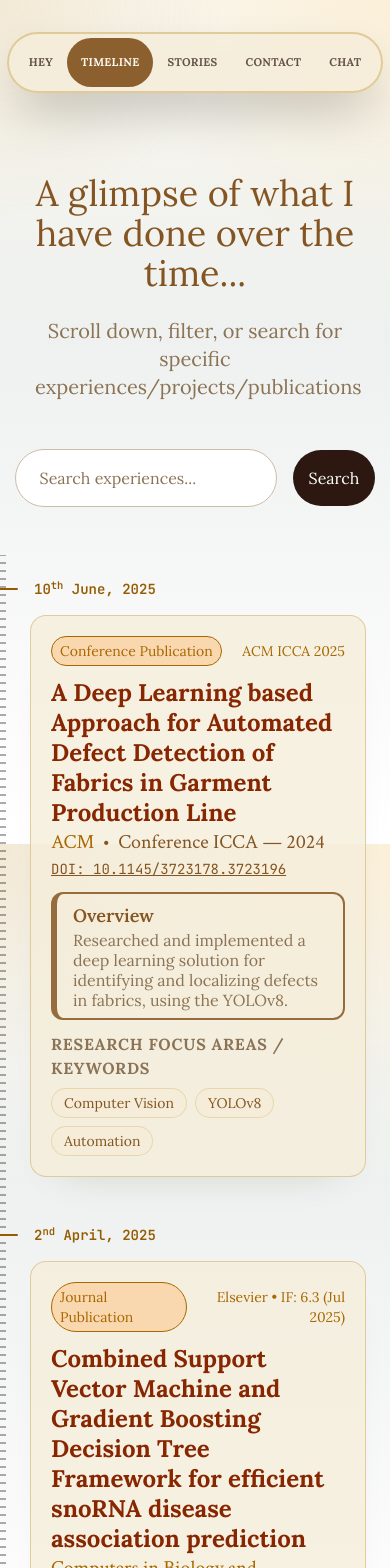
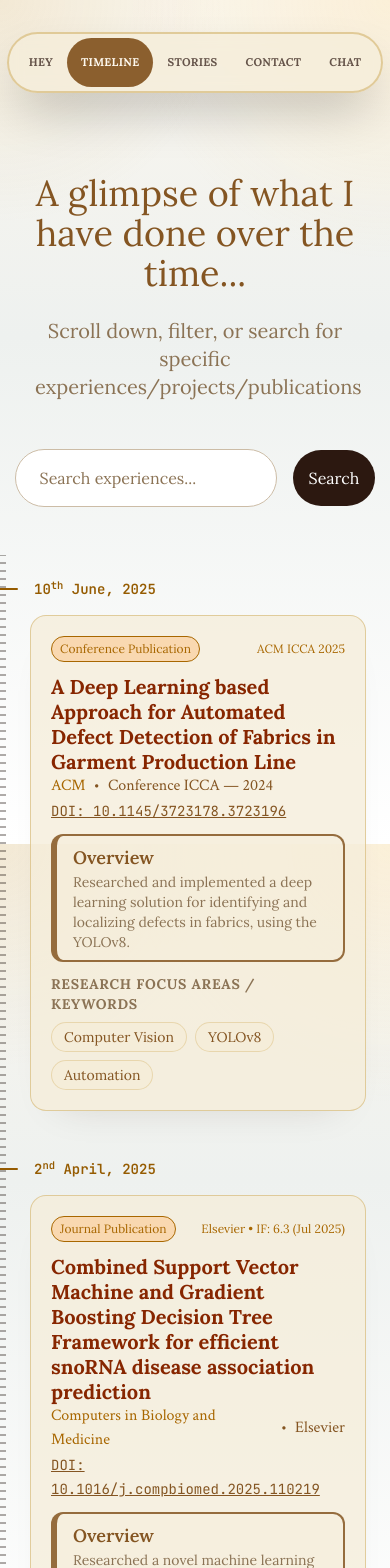
Before and after one commit to kishoreshanto/kishoreshanto, a SvelteKit app: page /timeline in a window 390 px wide. Shown: the top 1568 px of the page. Built offline with nearby package versions, Linux system fonts and the light colour scheme.

Commit message:
refactor: update card styles for improved responsiveness and readability

```diff
--- a/src/routes/layout.css
+++ b/src/routes/layout.css
@@ -395,17 +395,17 @@
 }
 
 .card-highlight {
-	@apply flex flex-row items-center justify-between align-middle font-lora text-sm;
+	@apply flex flex-row items-center justify-between gap-2 align-middle font-lora text-xs sm:text-sm;
 	color: var(--accent-primary);
 }
 
 .card-title {
-	@apply font-lora text-2xl leading-tight font-bold;
+	@apply font-lora text-xl leading-tight font-bold sm:text-2xl;
 	color: var(--ink-title-strong);
 }
 
 .card-subtitle {
-	@apply flex items-center space-x-2 font-crimson-text text-xl;
+	@apply flex items-center space-x-2 font-crimson-text md:text-xl;
 }
 
 /* High-level page styles: research */
@@ -421,7 +421,7 @@
 }
 
 .research-card-overview-description {
-	@apply leading-5;
+	@apply text-sm leading-5 sm:text-base;
 }
 
 .research-card-rank {
@@ -441,7 +441,7 @@
 }
 
 .research-card-keywords-title {
-	@apply font-bold tracking-wider uppercase;
+	@apply text-sm font-bold tracking-wider uppercase sm:text-base;
 }
 
 .research-card-keywords-list {
```
